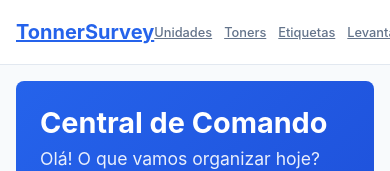
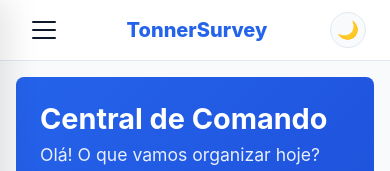
Before and after one commit to luizzfelippefagundes-debug/Levantamento_Almoxarifado, a Next.js app: page / in a window 390 px wide. Shown: the top 171 px of the page. Built offline with nearby package versions, Linux system fonts and the light colour scheme; no server answers; the database is empty.

Commit message:
UI: Implementando Sidebar (Menu Lateral) para melhor experiência mobile e desktop

```diff
--- a/src/components/Navbar.module.css
+++ b/src/components/Navbar.module.css
@@ -1,16 +1,16 @@
 .nav {
     background: var(--card);
     border-bottom: 1px solid var(--border);
-    padding: 1rem 0;
+    padding: 0.75rem 0;
     position: sticky;
     top: 0;
-    z-index: 100;
+    z-index: 1000;
 }
 
 .container {
     max-width: 1200px;
     margin: 0 auto;
-    padding: 0 2rem;
+    padding: 0 1.5rem;
     display: flex;
     justify-content: space-between;
     align-items: center;
@@ -18,25 +18,48 @@
 
 .logo {
     font-size: 1.25rem;
-    font-weight: 700;
+    font-weight: 800;
     color: var(--primary);
+    text-decoration: none;
 }
 
-.links {
+.menuBtn {
+    background: none;
+    border: none;
+    cursor: pointer;
+    padding: 0.5rem;
     display: flex;
     align-items: center;
-    gap: 1.5rem;
 }
 
-.links a {
-    font-size: 0.9rem;
-    font-weight: 500;
-    color: var(--secondary);
-    transition: color 0.2s;
+.hamburger {
+    width: 24px;
+    height: 18px;
+    position: relative;
+    display: flex;
+    flex-direction: column;
+    justify-content: space-between;
 }
 
-.links a:hover {
-    color: var(--primary);
+.hamburger span {
+    display: block;
+    height: 2px;
+    width: 100%;
+    background: var(--foreground);
+    border-radius: 2px;
+    transition: all 0.3s ease-in-out;
+}
+
+.hamburger.active span:nth-child(1) {
+    transform: translateY(8px) rotate(45deg);
+}
+
+.hamburger.active span:nth-child(2) {
+    opacity: 0;
+}
+
+.hamburger.active span:nth-child(3) {
+    transform: translateY(-8px) rotate(-45deg);
 }
 
 .themeToggle {
@@ -44,12 +67,12 @@
     border: 1px solid var(--border);
     padding: 0.4rem;
     border-radius: 50%;
-    width: 32px;
-    height: 32px;
+    width: 36px;
+    height: 36px;
     display: flex;
     align-items: center;
     justify-content: center;
-    font-size: 1rem;
+    font-size: 1.1rem;
     cursor: pointer;
     transition: all 0.2s;
 }
@@ -59,16 +82,97 @@
     background: var(--border);
 }
 
-@media (max-width: 768px) {
-    .container {
-        padding: 0 1rem;
-    }
+/* Sidebar Styles */
+.sidebar {
+    position: fixed;
+    top: 0;
+    left: -280px;
+    width: 280px;
+    height: 100vh;
+    background: var(--card);
+    z-index: 2000;
+    box-shadow: 10px 0 30px rgba(0, 0, 0, 0.1);
+    transition: left 0.3s cubic-bezier(0.4, 0, 0.2, 1);
+    display: flex;
+    flex-direction: column;
+}
 
-    .links {
-        gap: 0.75rem;
-    }
+.sidebar.open {
+    left: 0;
+}
 
-    .links a {
-        font-size: 0.8rem;
-    }
+.sidebarHeader {
+    padding: 2rem 1.5rem;
+    display: flex;
+    justify-content: space-between;
+    align-items: center;
+    border-bottom: 1px solid var(--border);
 }
+
+.sidebarHeader h3 {
+    font-size: 1.1rem;
+    font-weight: 700;
+    color: var(--secondary);
+}
+
+.closeBtn {
+    background: none;
+    border: none;
+    font-size: 2rem;
+    color: var(--secondary);
+    cursor: pointer;
+    line-height: 1;
+}
+
+.sidebarLinks {
+    flex: 1;
+    padding: 1.5rem;
+    display: flex;
+    flex-direction: column;
+    gap: 0.5rem;
+}
+
+.sidebarLinks a {
+    padding: 1rem;
+    text-decoration: none;
+    color: var(--foreground);
+    font-weight: 600;
+    border-radius: var(--radius);
+    transition: all 0.2s;
+    display: flex;
+    align-items: center;
+    gap: 0.75rem;
+}
+
+.sidebarLinks a:hover {
+    background: var(--background);
+    color: var(--primary);
+    transform: translateX(5px);
+}
+
+.sidebarFooter {
+    padding: 1.5rem;
+    font-size: 0.75rem;
+    color: var(--secondary);
+    text-align: center;
+    border-top: 1px solid var(--border);
+}
+
+.backdrop {
+    position: fixed;
+    top: 0;
+    left: 0;
+    width: 100vw;
+    height: 100vh;
+    background: rgba(0, 0, 0, 0.5);
+    backdrop-filter: blur(4px);
+    z-index: 1500;
+    opacity: 0;
+    visibility: hidden;
+    transition: all 0.3s;
+}
+
+.backdrop.visible {
+    opacity: 1;
+    visibility: visible;
+}
--- a/src/components/Navbar.tsx
+++ b/src/components/Navbar.tsx
@@ -6,6 +6,7 @@ import styles from './Navbar.module.css'
 
 export default function Navbar() {
     const [theme, setTheme] = useState<'light' | 'dark'>('light')
+    const [isOpen, setIsOpen] = useState(false)
 
     useEffect(() => {
         const savedTheme = localStorage.getItem('theme') as 'light' | 'dark'
@@ -25,23 +26,52 @@ export default function Navbar() {
         localStorage.setItem('theme', newTheme)
     }
 
+    const toggleMenu = () => setIsOpen(!isOpen)
+    const closeMenu = () => setIsOpen(false)
+
     return (
-        <nav className={styles.nav}>
-            <div className={styles.container}>
-                <Link href="/" className={styles.logo}>
-                    TonnerSurvey
-                </Link>
-                <div className={styles.links}>
-                    <Link href="/units">Unidades</Link>
-                    <Link href="/toners">Toners</Link>
-                    <Link href="/labels">Etiquetas</Link>
-                    <Link href="/inventory">Levantamento</Link>
-                    <Link href="/report">Relatório</Link>
+        <>
+            <nav className={styles.nav}>
+                <div className={styles.container}>
+                    <button className={styles.menuBtn} onClick={toggleMenu} aria-label="Abrir Menu">
+                        <div className={`${styles.hamburger} ${isOpen ? styles.active : ''}`}>
+                            <span></span>
+                            <span></span>
+                            <span></span>
+                        </div>
+                    </button>
+
+                    <Link href="/" className={styles.logo} onClick={closeMenu}>
+                        TonnerSurvey
+                    </Link>
+
                     <button onClick={toggleTheme} className={styles.themeToggle} title="Alternar Tema">
                         {theme === 'light' ? '🌙' : '☀️'}
                     </button>
                 </div>
-            </div>
-        </nav>
+            </nav>
+
+            {/* Backdrop */}
+            <div className={`${styles.backdrop} ${isOpen ? styles.visible : ''}`} onClick={closeMenu}></div>
+
+            {/* Side Menu */}
+            <aside className={`${styles.sidebar} ${isOpen ? styles.open : ''}`}>
+                <div className={styles.sidebarHeader}>
+                    <h3>Menu Principal</h3>
+                    <button className={styles.closeBtn} onClick={closeMenu}>&times;</button>
+                </div>
+                <div className={styles.sidebarLinks}>
+                    <Link href="/" onClick={closeMenu}>🏠 Home</Link>
+                    <Link href="/units" onClick={closeMenu}>🏢 Unidades</Link>
+                    <Link href="/toners" onClick={closeMenu}>📦 Toners & Impressoras</Link>
+                    <Link href="/inventory" onClick={closeMenu}>📝 Novo Levantamento</Link>
+                    <Link href="/labels" onClick={closeMenu}>🏷️ Imprimir Etiquetas</Link>
+                    <Link href="/report" onClick={closeMenu}>📊 Relatórios</Link>
+                </div>
+                <div className={styles.sidebarFooter}>
+                    <p>Prefeitura de Levantamento v3.0</p>
+                </div>
+            </aside>
+        </>
     )
 }
```
